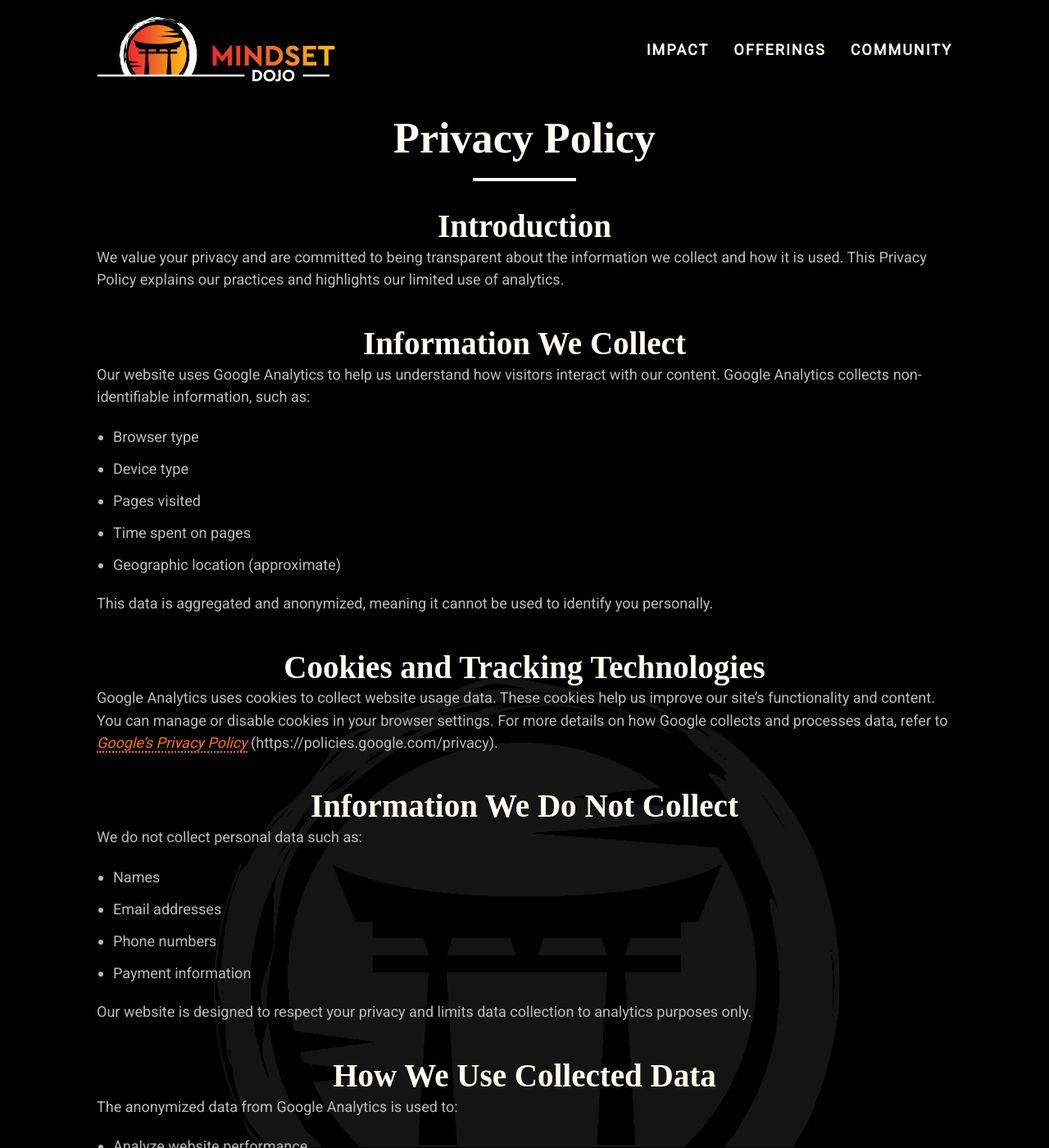
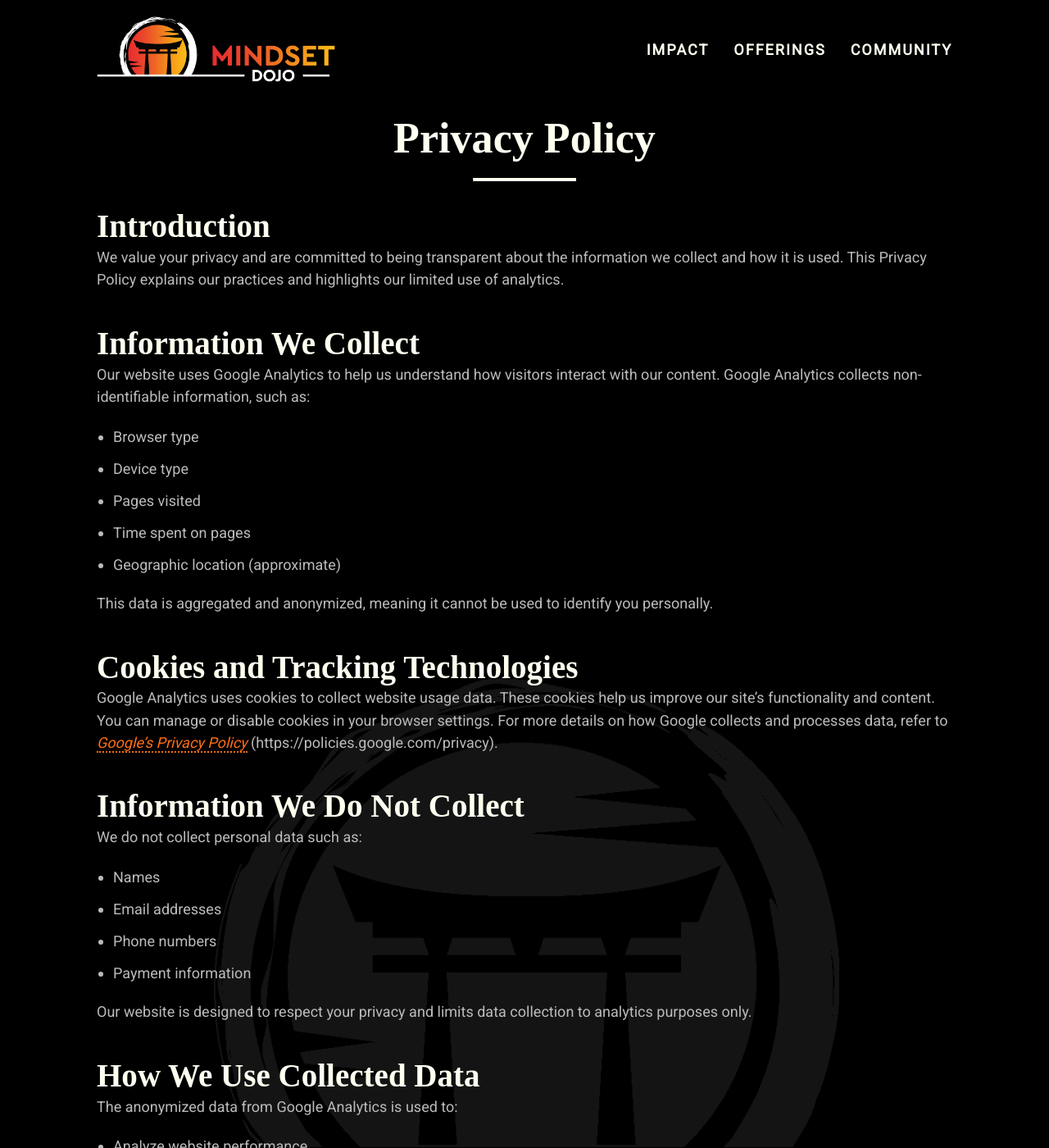
Before and after one commit to xjkh/xmd, a Jekyll site: the page built from privacy-policy.md, in a window 1280 px wide and 1400 px high. Shown: the whole window at 82% size. Built offline with Jekyll 4.4.1, drawn with Linux system fonts in a browser that asks for light colours; some web fonts are replaced.

Commit message:
Update md.css

```diff
--- a/assets/css/md.css
+++ b/assets/css/md.css
@@ -757,6 +757,11 @@ hgroup + a {
     padding: 0 12px;
 }
 
+/* [PRIVACY POLICY] */
+#privacy-policy h2 {
+    text-align: left;
+}
+
 /* [404] */
 #error p {
     font-size: var(--text-xl);
```
